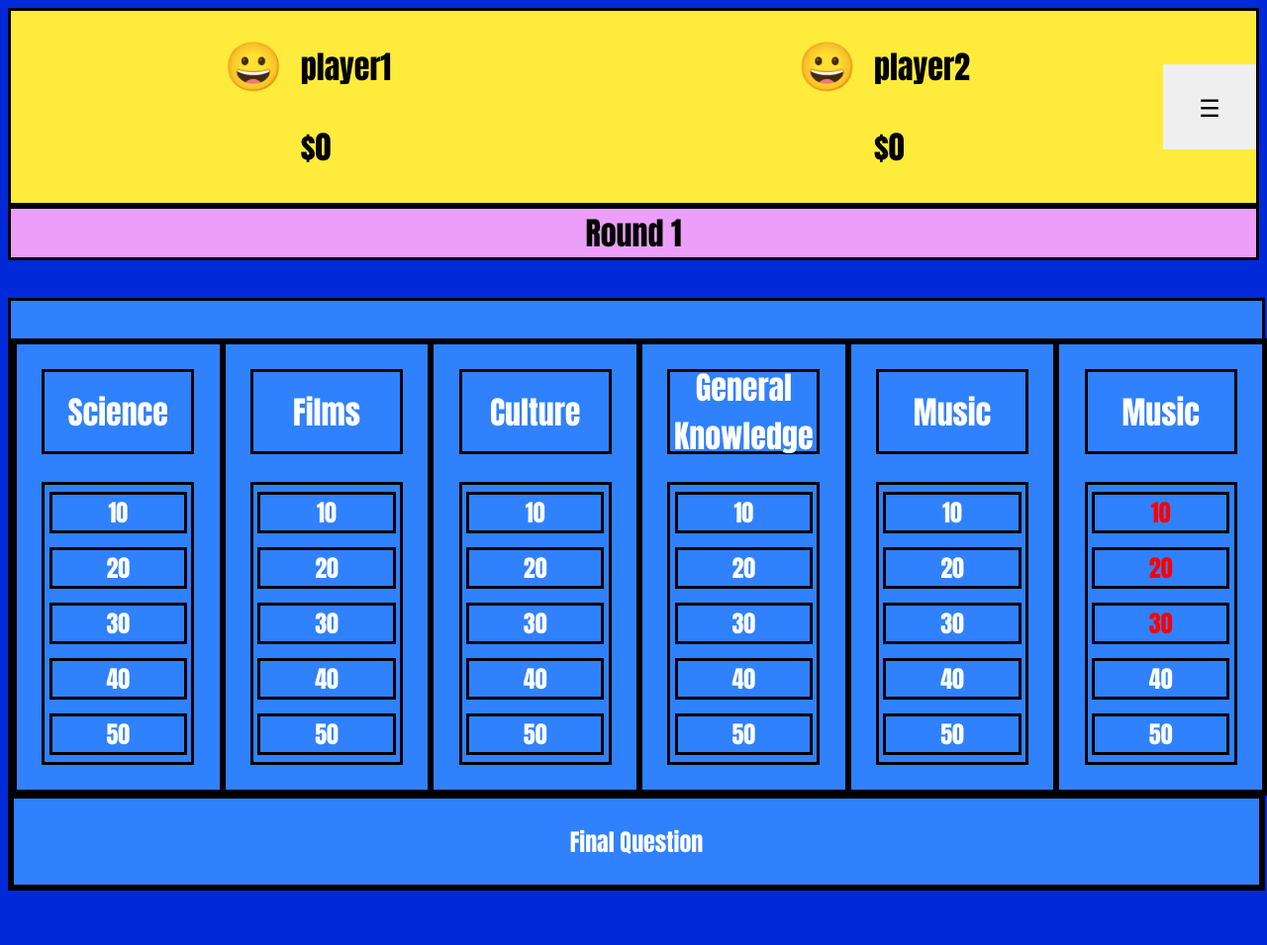
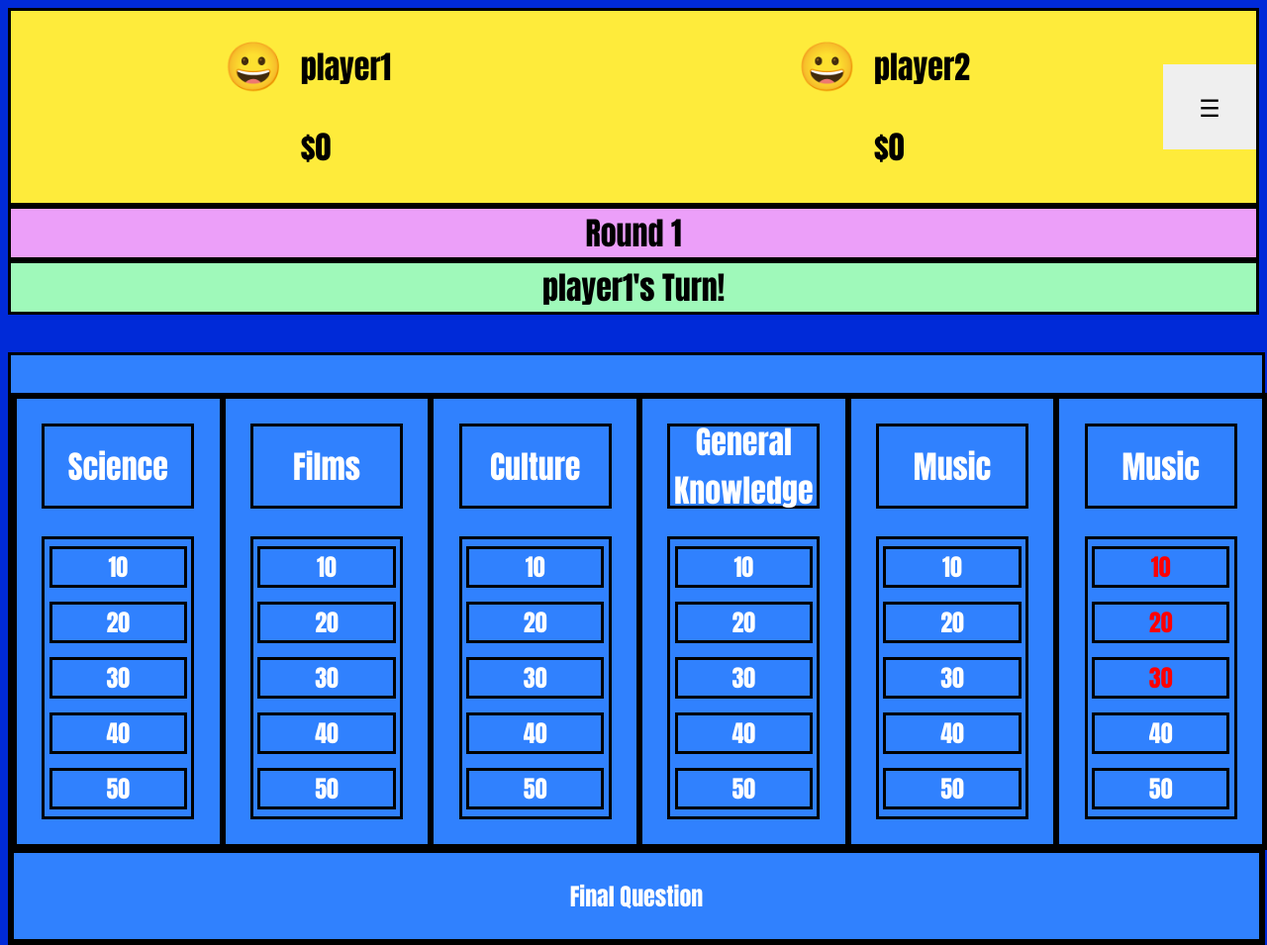
Before and after one commit to William-Leacy/William-Leacy.github.io, a plain HTML site: page jeopardy/index.html in a window 1280 px wide. Shown: the whole page at 99% size. Before the commit the page ends 908 px from the top, so only its background shows below. Drawn offline with nearby package versions, Linux system fonts and the light colour scheme.

Commit message:
Add View status game bar to let the players know who's turn it is

```diff
--- a/jeopardy/css/style.css
+++ b/jeopardy/css/style.css
@@ -475,4 +475,10 @@ button {
         justify-content: space-evenly;
         align-items: center;
     }
+    .game-status-container{
+        background-color: #9ff9ba;
+        border: solid 3px;
+        text-align: center;
+        font-size: 2em;
+    }
 }
--- a/jeopardy/js/app.js
+++ b/jeopardy/js/app.js
@@ -16,6 +16,11 @@ class Model {
     this.currentPlayer = this.players[0];
 
     this.roundNumber = 1;
+    // this.gameState = {
+    //   gameRound: 1,
+    //   allcurrentRoundQuestionsAnswered: false,
+    //   readyForFinalQuestion: false,
+    // }
     this.listOfGameQuestions = [{
       question: 'geography-question-text-set-A',
       answer: 'geography-question-set-A',
@@ -2107,7 +2112,7 @@ class View {
  *
  *
  */
-  displayMainGameScoreBoard(players,roundNumber) {
+  displayMainGameScoreBoard(players,roundNumber, currentPlayer) {
     const $mainGameScreenContainer = $('<div>');
     $mainGameScreenContainer.attr('id','mainGameContainer');
     $mainGameScreenContainer.addClass('main-game-container');
@@ -2140,25 +2145,28 @@ class View {
 
     }
 
+    const $roundNumberContainer = $('<div>');
+    $roundNumberContainer.addClass('game-round-container').text("Round " + roundNumber);
+
+
+    const $gameStatusContainer = $('<div>');
+    $gameStatusContainer.addClass('game-status-container').text(`${currentPlayer}'s Turn!`);
 
     const $menuButton = $('<button>');
     $menuButton.addClass('menu-button').html('&#9776');
     // set listner
 
-    const $roundNumberContainer = $('<div>');
-    $roundNumberContainer.addClass('game-round-container').text("Round " + roundNumber);
-
-
-
     $gameInfromationContainer.append($menuButton);
     $($mainGameScreenContainer).append($roundNumberContainer);
+    $($mainGameScreenContainer).append($gameStatusContainer);
+
   }
 
 /**
  *
  *
  */
-  displayMainGameScreen(gameQuestionSet,choosenCatagoryScoreHandler) {
+  displayMainGameScreen(gameQuestionSet, choosenCatagoryScoreHandler) {
 
     const $jeopardBoardContainer = $('<div>');
     $jeopardBoardContainer.addClass('jeopardy-board');
@@ -2185,7 +2193,7 @@ class View {
         $button.addClass('catagory-score-value-button').text(gameQuestionSet[i].gameQuestionSet[j].questionValue);
         // if check if button was used from dont set the listener and hide text with css
         if(gameQuestionSet[i].gameQuestionSet[j].questionIsAnswered === false){
-          console.log(gameQuestionSet[i].gameQuestionSet[j].questionIsAnswered);
+
         // set listner on each button
         $($button).on('click', function () {
           choosenCatagoryScoreHandler(gameQuestionSet[i].gameQuestionSet[j])
@@ -2365,7 +2373,7 @@ class Controller {
     this.model.updateAnsweredQuestion(questionAnswered);
     this.model.updateCurrentPlayer();
     this.view.clearDisplay();
-    this.view.displayMainGameScoreBoard(this.model.players,this.model.playerScore,this.model.roundNumber);
+    this.view.displayMainGameScoreBoard(this.model.players,this.model.roundNumber,this.model.currentPlayer.playerName);
     this.view.displayMainGameScreen(this.model.gameRoundOneQuestions,this.handleChoosenCatagoryScore);
   }
 
@@ -2384,7 +2392,7 @@ class Controller {
  */
   handleChoosenCatagoryScore = (choosenCatagoryScore) => {
     this.view.clearDisplay();
-    this.view.displayMainGameScoreBoard(this.model.players,this.model.playerScore,this.model.roundNumber);
+    this.view.displayMainGameScoreBoard(this.model.players,this.model.roundNumber,this.model.currentPlayer.playerName);
     this.view.displayGameQuestion(choosenCatagoryScore,this.model.incorrectAnswers,this.handleAnsweredQuestion,this.handleCheckIfAnswerIsCorrect);
     console.log(choosenCatagoryScore);
   }
@@ -2402,18 +2410,18 @@ const jeopardyGame = new Controller(new Model(), new View());
 // jeopardyGame.model.generateRandomQuestionFromCategory();
 // console.log(jeopardyGame.model.gameRoundOneQuestions);
 
-
+// jeopardyGame.model.updateGameState();
 // jeopardyGame.view.displayReadGameRulesPromptScreen();
 // jeopardyGame.handleUpdatePlayerName('will');
 // console.log(jeopardyGame.model.playerName);
 
-jeopardyGame.model.updateCurrentPlayer();
-jeopardyGame.view.displayMainGameScoreBoard(jeopardyGame.model.players,1);
+// jeopardyGame.model.updateCurrentPlayer();
+jeopardyGame.view.displayMainGameScoreBoard(jeopardyGame.model.players,jeopardyGame.model.roundNumber,jeopardyGame.model.currentPlayer.playerName);
 jeopardyGame.view.displayMainGameScreen(jeopardyGame.model.gameRoundOneQuestions,jeopardyGame.handleChoosenCatagoryScore);
 // jeopardyGame.view.displayGameMenu();
 // jeopardyGame.view.displayGameQuestion(jeopardyGame.model.gameRoundOneQuestions[0].gameQuestionSet[0]);
 // jeopardyGame.view.displayEndGameScreen(-100);
-console.log(jeopardyGame.model.gameRoundOneQuestions[0].gameQuestionSet[0]);
+// console.log(jeopardyGame.model.gameRoundOneQuestions[0].gameQuestionSet[0]);
 // jeopardyGame.handleCheckIfAnswerIsCorrect);
 // jeopardyGame.model.updateAnsweredQuestion(jeopardyGame.model.gameRoundOneQuestions[0].gameQuestionSet[0]);
 // jeopardyGame.model.generateListOfRandomIncorrectAnswers();
```
